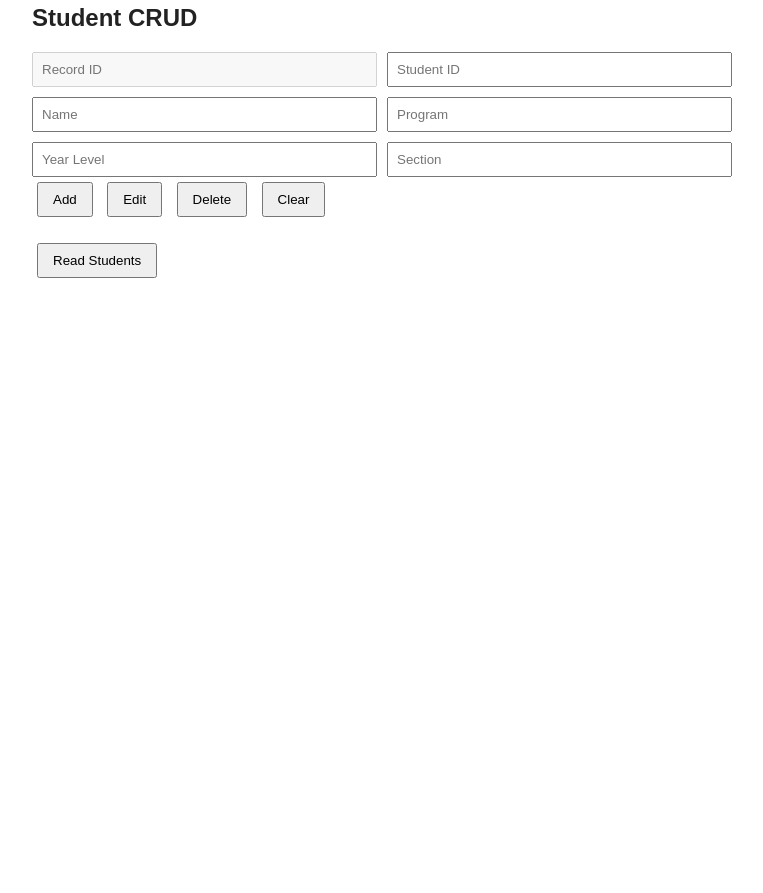
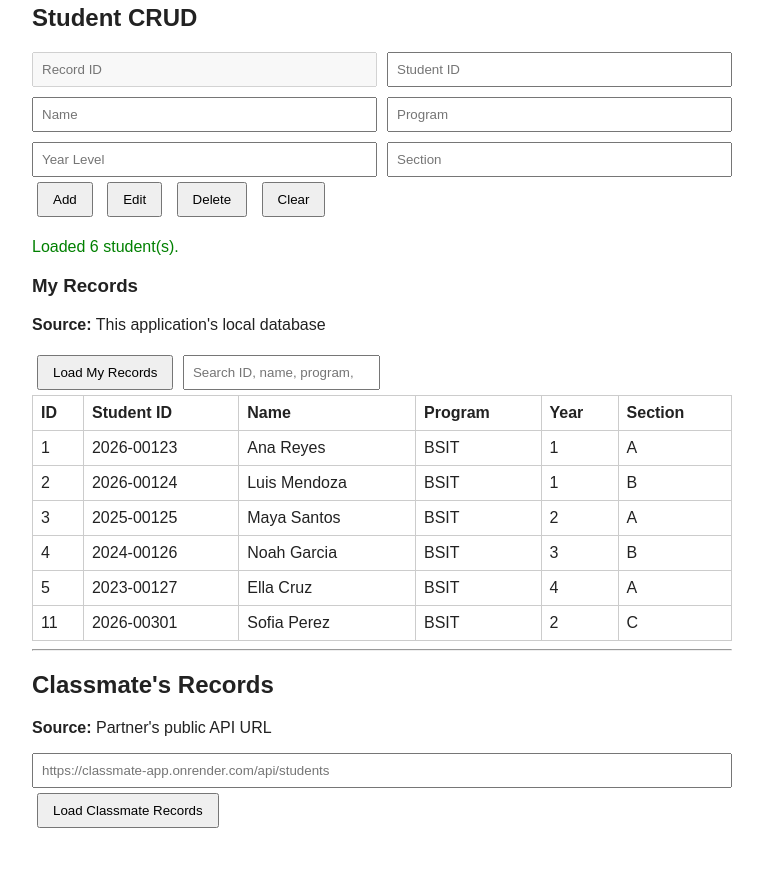
Before and after one commit to padernillaharold-cmyk/Harold-Padernilla, a Flask app: page / in a window 1280 px wide. Shown: the part 506-1399 px from the top of the page, without its empty margins (258-1021 px from the left). Before the commit the page ends 784 px from the top, so only its background shows below. Run offline with Flask 3, Linux system fonts and the light colour scheme; data comes from the database, SQL or seed files in the repository.

Commit message:
Integrate SQLite database with Flask API

```diff
--- a/app.py
+++ b/app.py
@@ -1,6 +1,7 @@
 import sqlite3
 
 from flask import Flask, jsonify, render_template, request
+import requests
 
 app = Flask(__name__)
 
@@ -9,6 +10,26 @@ def get_db_connection():
     conn = sqlite3.connect('students.db')
     conn.row_factory = sqlite3.Row
     return conn
+
+
+@app.route('/api/classmate/students')
+def get_classmate_students():
+    api_url = request.args.get('url', '').strip()
+    if not api_url:
+        return jsonify({"error": "Classmate API URL is required"}), 400
+
+    try:
+        response = requests.get(api_url, timeout=15)
+        response.raise_for_status()
+        data = response.json()
+    except requests.RequestException as error:
+        return jsonify({"error": "Unable to retrieve classmate records", "details": str(error)}), 502
+    except ValueError:
+        return jsonify({"error": "Classmate API did not return valid JSON"}), 502
+
+    if not isinstance(data, list):
+        return jsonify({"error": "Classmate API must return a JSON list"}), 502
+    return jsonify(data)
 
 
 @app.route('/api/students', methods=['GET'])
--- a/templates/index.html
+++ b/templates/index.html
@@ -83,10 +83,92 @@
         <button onclick="deleteStudent()">Delete</button>
         <button onclick="clearStudentForm()">Clear</button>
         <p id="crudStatus"></p>
-        <button onclick="readStudents()">Read Students</button>
+        <h3>My Records</h3>
+        <p><strong>Source:</strong> This application's local database</p>
+        <button onclick="readStudents()">Load My Records</button>
+        <input type="search" id="localStudentSearch" placeholder="Search ID, name, program, year, or section">
         <table id="studentTable"></table>
+        <div id="localStudentDetails"></div>
+
+        <hr>
+        <h2>Classmate's Records</h2>
+        <p><strong>Source:</strong> Partner's public API URL</p>
+        <input
+            type="url"
+            id="classmateApiUrl"
+            placeholder="https://classmate-app.onrender.com/api/students"
+            style="width: 100%; box-sizing: border-box;"
+        >
+        <button onclick="loadClassmateStudents()">Load Classmate Records</button>
+        <div id="classmateStatus"></div>
+        <table id="classmateTable"></table>
+        <div id="classmateStudentDetails"></div>
 
         <script>
+            window.addEventListener('DOMContentLoaded', readStudents);
+            let localStudents = [];
+            let classmateStudents = [];
+
+            function loadClassmateStudents() {
+                const apiUrl = document.getElementById('classmateApiUrl').value.trim();
+                const status = document.getElementById('classmateStatus');
+                const table = document.getElementById('classmateTable');
+                status.innerText = '';
+                table.innerHTML = '';
+
+                if (!apiUrl) {
+                    status.innerText = 'Enter your classmate API URL.';
+                    return;
+                }
+
+                fetch('/api/classmate/students?url=' + encodeURIComponent(apiUrl))
+                    .then(response => response.json().then(data => ({ response, data })))
+                    .then(({ response, data }) => {
+                        if (!response.ok) {
+                            throw new Error(data.error || 'Unable to retrieve records.');
+                        }
+
+                        classmateStudents = data;
+                        const header = '<tr><th>Student ID</th><th>Name</th><th>Program</th><th>Year</th><th>Section</th></tr>';
+                        const rows = data.map(student =>
+                            '<tr data-index="' + data.indexOf(student) + '" style="cursor:pointer"><td>' + escapeHtml(student.student_id) + '</td>' +
+                            '<td>' + escapeHtml(student.name) + '</td>' +
+                            '<td>' + escapeHtml(student.program) + '</td>' +
+                            '<td>' + escapeHtml(student.year) + '</td>' +
+                            '<td>' + escapeHtml(student.section) + '</td></tr>'
+                        ).join('');
+                        table.innerHTML = header + rows;
+                        document.querySelectorAll('#classmateTable tr[data-index]').forEach(row => {
+                            row.addEventListener('click', () => showClassmateDetails(classmateStudents[Number(row.dataset.index)]));
+                        });
+                        status.innerText = 'Loaded ' + data.length + ' classmate record(s).';
+                    })
+                    .catch(error => {
+                        status.innerText = error.message || 'Unable to retrieve classmate records.';
+                    });
+            }
+
+            function escapeHtml(value) {
+                const element = document.createElement('div');
+                element.textContent = value == null ? '' : String(value);
+                return element.innerHTML;
+            }
+
+            function renderStudentDetails(containerId, student, source) {
+                document.getElementById(containerId).innerHTML =
+                    '<h3>' + escapeHtml(source) + ' Record Details</h3>' +
+                    '<p><strong>Record ID:</strong> ' + escapeHtml(student.id) + '</p>' +
+                    '<p><strong>Student ID:</strong> ' + escapeHtml(student.student_id) + '</p>' +
+                    '<p><strong>Name:</strong> ' + escapeHtml(student.name) + '</p>' +
+                    '<p><strong>Program:</strong> ' + escapeHtml(student.program) + '</p>' +
+                    '<p><strong>Year:</strong> ' + escapeHtml(student.year) + '</p>' +
+                    '<p><strong>Section:</strong> ' + escapeHtml(student.section) + '</p>';
+            }
+
+            function showClassmateDetails(student) {
+                renderStudentDetails('classmateStudentDetails', student, 'Remote Classmate');
+            }
+
             function requestJson(url, options = {}) {
                 return fetch(url, options)
                     .then(response => response.json().then(data => ({ response, data })))
@@ -133,9 +215,17 @@
             function readStudents() {
                 requestJson('/api/students')
                     .then(students => {
+                        localStudents = students;
+                        renderLocalStudents(students);
+                        setCrudStatus('Loaded ' + students.length + ' student(s).');
+                    })
+                    .catch(error => setCrudStatus(error.message, true));
+            }
+
+            function renderLocalStudents(students) {
                 let rows = '<tr><th>ID</th><th>Student ID</th><th>Name</th><th>Program</th><th>Year</th><th>Section</th></tr>';
                 students.forEach(student => {
-                            rows += '<tr data-id="' + student.id + '">' +
+                    rows += '<tr data-id="' + student.id + '" style="cursor:pointer">' +
                                 '<td>' + student.id + '</td>' +
                                 '<td>' + student.student_id + '</td>' +
                                 '<td>' + student.name + '</td>' +
@@ -147,7 +237,7 @@
                 document.getElementById('studentTable').innerHTML = rows;
                 document.querySelectorAll('#studentTable tr[data-id]').forEach(row => {
                     row.addEventListener('click', () => {
-                                const id = row.dataset.id;
+                        const id = Number(row.dataset.id);
                         requestJson('/api/students/' + id).then(student => {
                             document.getElementById('recordId').value = student.id;
                             document.getElementById('studentId').value = student.student_id;
@@ -155,13 +245,22 @@
                             document.getElementById('studentProgram').value = student.program;
                             document.getElementById('studentYear').value = student.year;
                             document.getElementById('studentSection').value = student.section;
+                            renderStudentDetails('localStudentDetails', student, 'Local');
                             });
                         });
                 });
-                        setCrudStatus('Loaded ' + students.length + ' student(s).');
-                    })
-                    .catch(error => setCrudStatus(error.message, true));
             }
+
+            document.addEventListener('input', event => {
+                if (event.target.id !== 'localStudentSearch') return;
+                const query = event.target.value.toLowerCase();
+                const filtered = localStudents.filter(student =>
+                    [student.id, student.student_id, student.name, student.program,
+                        student.year, student.section].some(value =>
+                        String(value).toLowerCase().includes(query))
+                );
+                renderLocalStudents(filtered);
+            });
 
             function createStudent() {
                 const data = getStudentData();
```
Lines whose indentation alone changed are shown as unchanged.
